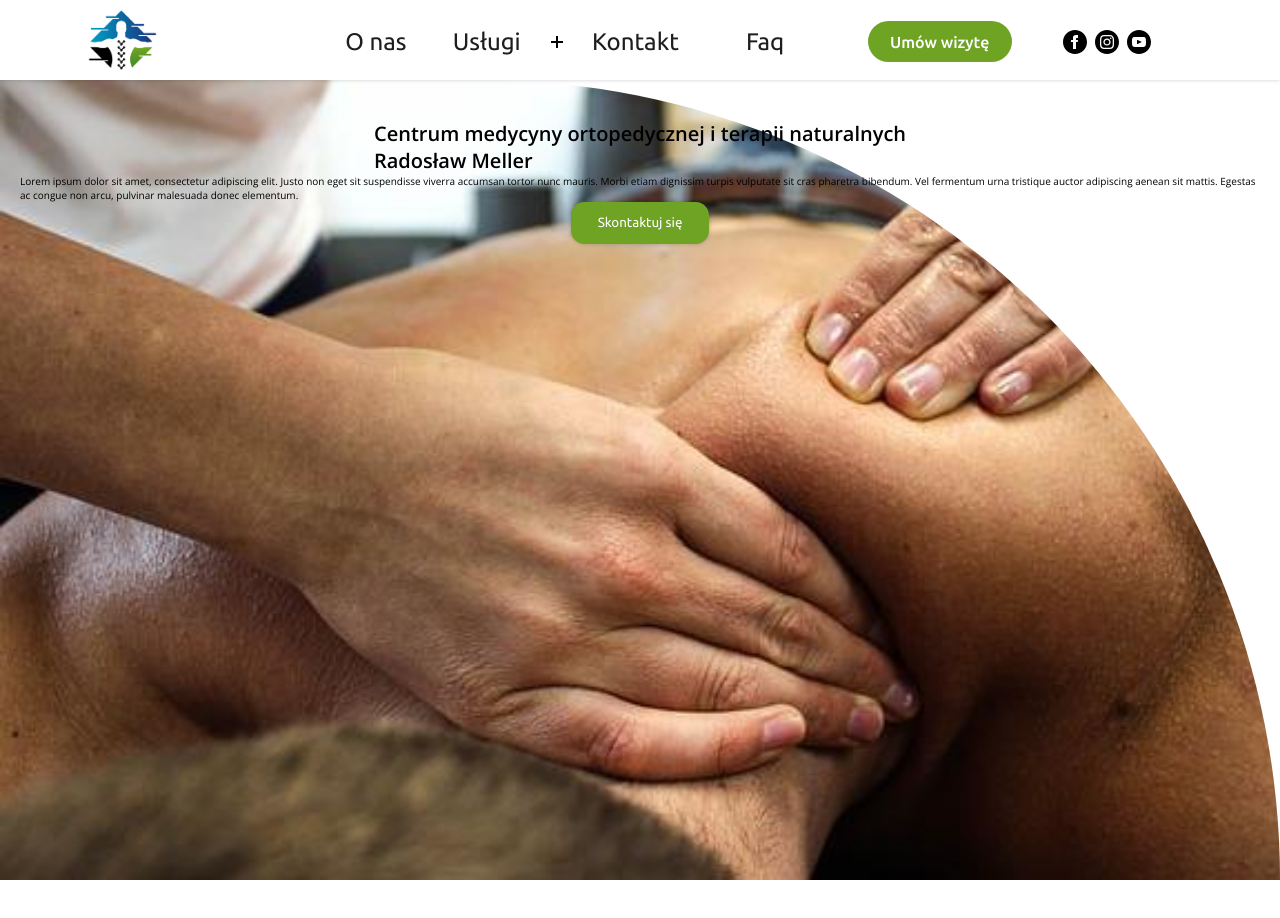
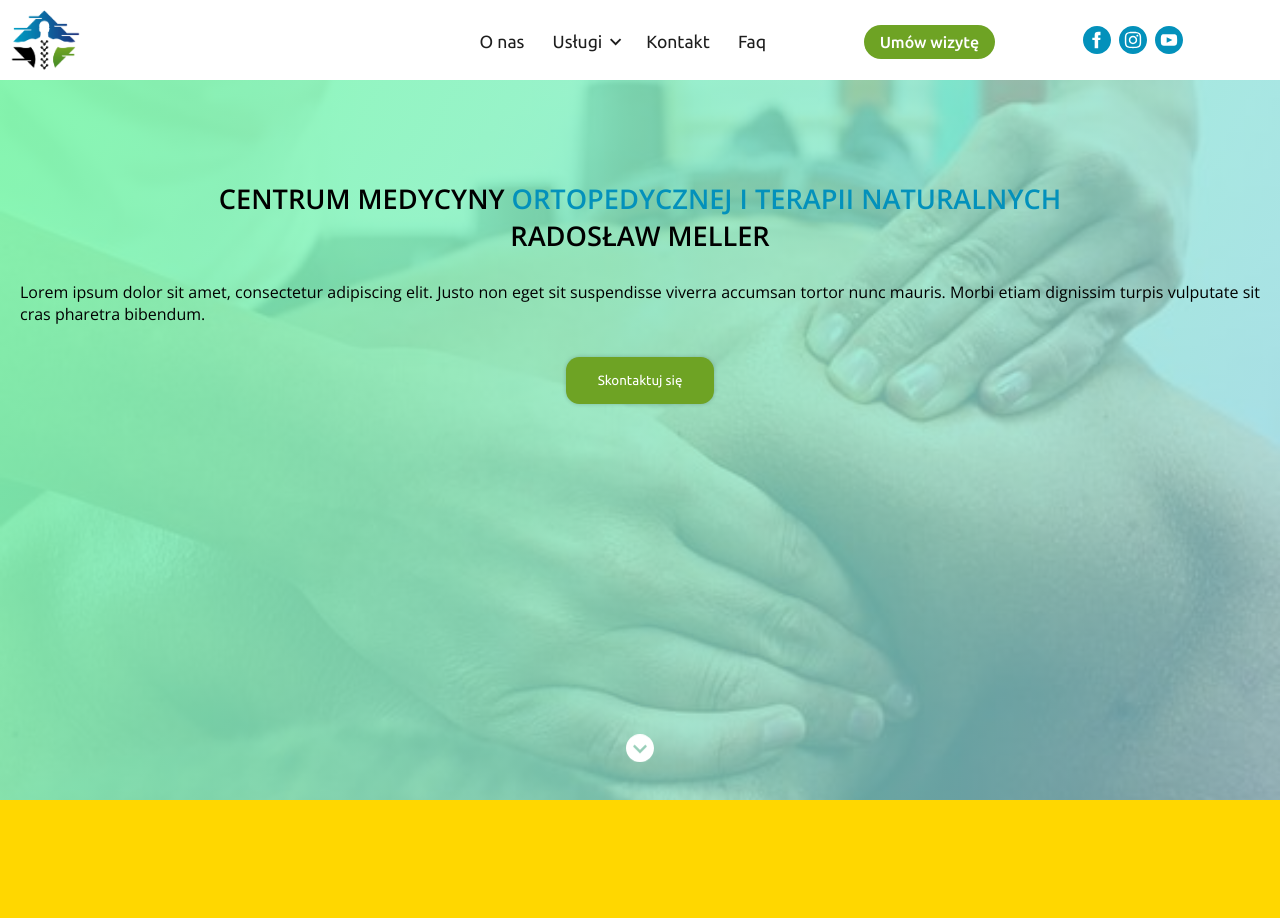
Before and after one commit to Nybres/Centrum-medycyny-ortopedycznej-i-osteopatii, a website: page index.html in a window 1280 px wide. Before the commit the page ends 880 px from the top, so only its background shows below. Drawn offline with nearby package versions, Linux system fonts and the light colour scheme.

Commit message:
adding header on mobile

```diff
--- a/index.html
+++ b/index.html
@@ -26,9 +26,9 @@
                     <li class="navbar__menu-item">
                         <div class="navbar__sub-box">
                             <a href="#" class="navbar__link">Usługi</a>
-                            <svg class="navbar__link-icon" xmlns="http://www.w3.org/2000/svg" width="12" height="12"
+                            <svg class="navbar__link-icon" xmlns="http://www.w3.org/2000/svg" width="14" height="14"
                                 viewBox="0 0 24 24">
-                                <path d="M24 10h-10v-10h-4v10h-10v4h10v10h4v-10h10z" />
+                                <path d="M0 7.33l2.829-2.83 9.175 9.339 9.167-9.339 2.829 2.83-11.996 12.17z" />
                             </svg>
                         </div>
                         <ul class="navbar__sub-menu">
@@ -62,21 +62,22 @@
                 <div class="navbar__box">
                     <button class="btn btn--primary">Umów wizytę</button>
                     <div class="navbar__social-box">
-                        <svg class="navbar__social-box-icon" xmlns="http://www.w3.org/2000/svg" width="24" height="24"
-                            viewBox="0 0 24 24">
+                        <a href="https://www.facebook.com/naturopataradoslawmeller/"><svg
+                                class="navbar__social-box-icon" xmlns="http://www.w3.org/2000/svg" width="28"
+                                height="28" viewBox="0 0 24 24">
                                 <path
                                     d="M12 0c-6.627 0-12 5.373-12 12s5.373 12 12 12 12-5.373 12-12-5.373-12-12-12zm3 8h-1.35c-.538 0-.65.221-.65.778v1.222h2l-.209 2h-1.791v7h-3v-7h-2v-2h2v-2.308c0-1.769.931-2.692 3.029-2.692h1.971v3z" />
-                        </svg>
-                        <svg class="navbar__social-box-icon" xmlns="http://www.w3.org/2000/svg" width="24" height="24"
-                            viewBox="0 0 24 24">
+                            </svg></a>
+                        <a href=""><svg class="navbar__social-box-icon" xmlns="http://www.w3.org/2000/svg" width="28"
+                                height="28" viewBox="0 0 24 24">
                                 <path
                                     d="M14.829 6.302c-.738-.034-.96-.04-2.829-.04s-2.09.007-2.828.04c-1.899.087-2.783.986-2.87 2.87-.033.738-.041.959-.041 2.828s.008 2.09.041 2.829c.087 1.879.967 2.783 2.87 2.87.737.033.959.041 2.828.041 1.87 0 2.091-.007 2.829-.041 1.899-.086 2.782-.988 2.87-2.87.033-.738.04-.96.04-2.829s-.007-2.09-.04-2.828c-.088-1.883-.973-2.783-2.87-2.87zm-2.829 9.293c-1.985 0-3.595-1.609-3.595-3.595 0-1.985 1.61-3.594 3.595-3.594s3.595 1.609 3.595 3.594c0 1.985-1.61 3.595-3.595 3.595zm3.737-6.491c-.464 0-.84-.376-.84-.84 0-.464.376-.84.84-.84.464 0 .84.376.84.84 0 .463-.376.84-.84.84zm-1.404 2.896c0 1.289-1.045 2.333-2.333 2.333s-2.333-1.044-2.333-2.333c0-1.289 1.045-2.333 2.333-2.333s2.333 1.044 2.333 2.333zm-2.333-12c-6.627 0-12 5.373-12 12s5.373 12 12 12 12-5.373 12-12-5.373-12-12-12zm6.958 14.886c-.115 2.545-1.532 3.955-4.071 4.072-.747.034-.986.042-2.887.042s-2.139-.008-2.886-.042c-2.544-.117-3.955-1.529-4.072-4.072-.034-.746-.042-.985-.042-2.886 0-1.901.008-2.139.042-2.886.117-2.544 1.529-3.955 4.072-4.071.747-.035.985-.043 2.886-.043s2.14.008 2.887.043c2.545.117 3.957 1.532 4.071 4.071.034.747.042.985.042 2.886 0 1.901-.008 2.14-.042 2.886z" />
-                        </svg>
-                        <svg class="navbar__social-box-icon" xmlns="http://www.w3.org/2000/svg" width="24" height="24"
-                            viewBox="0 0 24 24">
+                            </svg></a>
+                        <a href=""> <svg class="navbar__social-box-icon" xmlns="http://www.w3.org/2000/svg" width="28"
+                                height="28" viewBox="0 0 24 24">
                                 <path
                                     d="M12 0c-6.627 0-12 5.373-12 12s5.373 12 12 12 12-5.373 12-12-5.373-12-12-12zm4.441 16.892c-2.102.144-6.784.144-8.883 0-2.276-.156-2.541-1.27-2.558-4.892.017-3.629.285-4.736 2.558-4.892 2.099-.144 6.782-.144 8.883 0 2.277.156 2.541 1.27 2.559 4.892-.018 3.629-.285 4.736-2.559 4.892zm-6.441-7.234l4.917 2.338-4.917 2.346v-4.684z" />
-                        </svg>
+                            </svg></a>
                     </div>
                 </div>
             </div>
@@ -94,17 +95,28 @@
             <div class="header__container">
                 <div class="header__box-text">
                     <h1 class="header__tittle">
-                        Centrum medycyny ortopedycznej i terapii naturalnych
-                        <br/> Radosław Meller
+                        Centrum medycyny
+                        <span class="header__highlight">
+                            ortopedycznej i terapii naturalnych
+                        </span>
+                        <br /> Radosław Meller
                     </h1>
-                    <div class="header__paragraph">
-                        <p>Lorem ipsum dolor sit amet, consectetur adipiscing elit. Justo non eget sit suspendisse viverra accumsan tortor nunc mauris. Morbi etiam dignissim turpis vulputate sit cras pharetra bibendum. Vel fermentum urna tristique auctor adipiscing aenean sit mattis. Egestas ac congue non arcu, pulvinar malesuada donec elementum. </p>
-                    </div>
+                    <p class="header__paragraph">Lorem ipsum dolor sit amet, consectetur adipiscing elit. Justo non eget
+                        sit suspendisse
+                        viverra accumsan tortor nunc mauris. Morbi etiam dignissim turpis vulputate sit cras
+                        pharetra bibendum.
+                    </p>
                     <button class="btn btn--cta">Skontaktuj się</button>
                 </div>
                 <div class="header__box-image"></div>
             </div>
         </div>
+        <a class="header__arrow" href="">
+            <svg xmlns="http://www.w3.org/2000/svg" fill="#ffff" width="28" height="28" viewBox="0 0 24 24">
+                <path
+                    d="M24 12c0-6.627-5.373-12-12-12s-12 5.373-12 12 5.373 12 12 12 12-5.373 12-12zm-18.005-1.568l1.415-1.414 4.59 4.574 4.579-4.574 1.416 1.414-5.995 5.988-6.005-5.988z" />
+            </svg>
+        </a>
     </header>
     <main>
         <div class="zap"></div>
--- a/src/sass/_components.scss
+++ b/src/sass/_components.scss
@@ -7,7 +7,7 @@
 }
 
 .btn {
-	padding: 0.7em 1.4em;
+	padding: 0.5em 1em;
 	border: none;
 	border-radius: 2em;
 	background-color: $greenColor;
@@ -16,7 +16,7 @@
 	cursor: pointer;
 
 	&--cta {
-		padding: 1em 2em;
+		padding: 1.2em 2.4em;
 		border-radius: 1em;
 		box-shadow: rgba(0, 0, 0, 0.2) 0px 0px 4px 0px;
 	}
--- a/src/sass/layout/_header.scss
+++ b/src/sass/layout/_header.scss
@@ -1,16 +1,19 @@
 @use "../utilities/index" as *;
 .header {
-	// position: relative;
+	position: relative;
+	// height: 100vh;
+	height: calc(100vh - 80px);
 
 	&__background {
 		position: absolute;
-		top: 80px;
+		// top: 80px;
+		top: 0;
 		right: 0;
 		height: 100vh;
 		width: 100%;
-		background-image: url("/dist/img/home_page/header_image_mobile.jpg"),
-			$greenGradient;
-		border-radius: 0px 800px 0px 0px;
+		background-image: $greenGradient,
+			url("../img/home_page/header_image_mobile.jpg");
+		// border-radius: 0px 800px 0px 0px;
 		background-repeat: no-repeat;
 		background-size: cover;
 		background-position: 0% 20%;
@@ -18,12 +21,96 @@
 	}
 
 	&__container {
-		padding: 4em 2em;
+		padding: 10em 2em;
 		@include flex(column);
-		height: 100%;
 	}
 
 	&__box-text {
 		@include flex(column);
 	}
+
+	&__tittle {
+		font-size: $mediumestFont;
+		font-weight: 700;
+		text-align: center;
+		text-transform: uppercase;
+		margin-bottom: 1em;
+	}
+
+	&__highlight {
+		color: $blueColor;
+	}
+
+	&__paragraph {
+		font-size: $smallestFont;
+		text-align: justify;
+		color: $blackColor;
+		margin-bottom: 2em;
+	}
+
+	&__arrow {
+		position: absolute;
+		right: 0;
+		left: 0;
+		bottom: 20px;
+		@include flex();
+		animation: bounce-top 3s ease-in 1s infinite both;
+		cursor: pointer;
+	}
 }
+
+/* ----------------------------------------------
+ * Generated by Animista on 2022-4-19 20:11:59
+ * Licensed under FreeBSD License.
+ * See http://animista.net/license for more info.
+ * w: http://animista.net, t: @cssanimista
+ * ---------------------------------------------- */
+
+/**
+ * ----------------------------------------
+ * animation bounce-top
+ * ----------------------------------------
+ */
+@keyframes bounce-top {
+	0% {
+		transform: translateY(-45px);
+		animation-timing-function: ease-in;
+		opacity: 1;
+	}
+	24% {
+		opacity: 1;
+	}
+	40% {
+		transform: translateY(-24px);
+		animation-timing-function: ease-in;
+	}
+	65% {
+		transform: translateY(-12px);
+		animation-timing-function: ease-in;
+	}
+	82% {
+		transform: translateY(-6px);
+		animation-timing-function: ease-in;
+	}
+	93% {
+		transform: translateY(-4px);
+		animation-timing-function: ease-in;
+	}
+	25%,
+	55%,
+	75%,
+	87% {
+		transform: translateY(0px);
+		animation-timing-function: ease-out;
+	}
+	100% {
+		transform: translateY(0px);
+		animation-timing-function: ease-out;
+		opacity: 1;
+	}
+}
+
+.zap {
+	height: 500px;
+	background-color: gold;
+}
--- a/src/sass/layout/_nav.scss
+++ b/src/sass/layout/_nav.scss
@@ -3,10 +3,15 @@
 .navbar {
 	position: sticky;
 	top: 0;
+	height: 80px;
 	background-color: $whiteColor;
-	height: 80px;
 	padding: 1em;
 	box-shadow: rgba(0, 0, 0, 0.2) 0px 0px 4px 0px;
+	z-index: 1;
+	@include lg {
+		background-color: transparent;
+		box-shadow: none;
+	}
 
 	&__logo {
 		z-index: 80;
@@ -33,7 +38,7 @@
 			@include flex(row);
 			transform: translate(0%);
 			height: auto;
-			width: 70%;
+			width: 100%;
 		}
 
 		&--active {
@@ -45,11 +50,11 @@
 	}
 
 	&__menu {
-		@include flex(column);
+		@include flex(column, center, flex-end);
 		font-family: $secondaryFont;
 		font-weight: 400;
 		list-style: none;
-		font-size: $smallFont;
+		font-size: 1.1rem;
 		margin-bottom: 1em;
 		width: 100%;
 		@include lg {
@@ -67,9 +72,9 @@
 		@include lg {
 			justify-content: space-around;
 			align-items: center;
-			width: 100%;
+			width: auto;
 			border: none;
-			padding: 0.3em;
+			padding: 0.6em;
 		}
 	}
 
@@ -87,6 +92,7 @@
 		text-decoration: none;
 		color: $lightBlackColor;
 		padding: 0.2em;
+		width: 100%;
 		transition: color 0.3s ease;
 
 		&:hover {
@@ -95,7 +101,8 @@
 	}
 
 	&__link-icon {
-		margin-left: 0.2em;
+		margin-left: 0.1em;
+		fill: $lightBlackColor;
 	}
 
 	&__sub-box {
@@ -115,6 +122,7 @@
 			padding: 1em 1em;
 			box-shadow: rgba(0, 0, 0, 0.2) 0px 0px 4px 0px;
 			width: 250px;
+			background-color: $whiteColor;
 		}
 
 		&--active {
@@ -144,12 +152,12 @@
 		@include lg {
 			@include flex(row);
 			margin: 0;
-			margin-left: 1em;
 		}
 	}
 
 	&__social-box-icon {
 		margin: 0.2em 0.4em;
+		fill: $blueColor;
 	}
 }
 
--- a/src/sass/utilities/_colors.scss
+++ b/src/sass/utilities/_colors.scss
@@ -6,4 +6,11 @@ $greenColor: #6ea324;
 $blueColor: #0391bb;
 $greyTextColor: #686868;
 
-$greenGradient: linear-gradient(120deg, #84fab0 0%, #8fd3f4 100%);
+$greenGradient: linear-gradient(
+	120deg,
+	rgba(132, 250, 176, 0.95) 0%,
+	rgba(143, 211, 244, 0.65) 100%
+);
+
+// $test: linear-gradient(45deg, rgba(190, 10, 214, 0.75), rgba(68, 0, 255, 0.75));
+$test: linear-gradient(45deg, rgba(190, 10, 214, 0.75), rgba(68, 0, 255, 0.75));
--- a/src/sass/utilities/_typography.scss
+++ b/src/sass/utilities/_typography.scss
@@ -3,5 +3,6 @@ $secondaryFont: "Ubuntu", sans-serif;
 
 $smallestFont: 1rem;
 $smallFont: 1.5rem;
+$mediumestFont: 1.7rem;
 $mediumFont: 2rem;
 $largeFont: 2.5rem;
```
Also changed, not shown: dist/css/main.min.css, 2 other files. Lines whose indentation alone changed are shown as unchanged.
